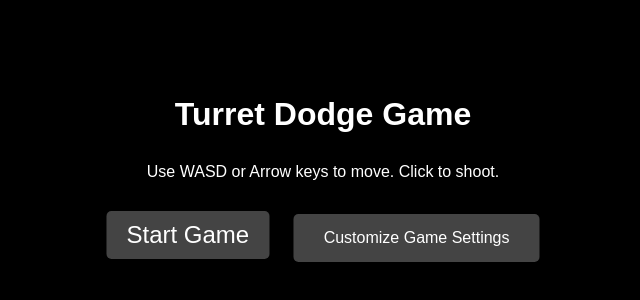
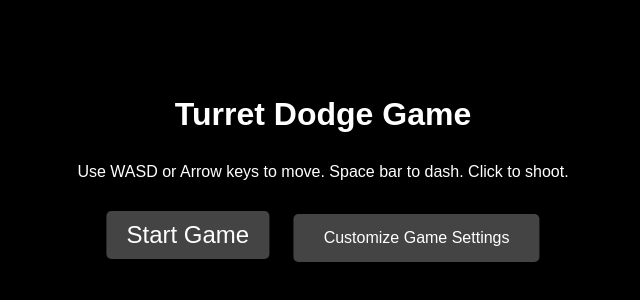
Before and after one commit to jasonli2446/turret-dodge-game, a plain HTML site: page index.html in a window 1280 px wide. Shown: the part 216-516 px from the top of the page, without its empty margins (317-957 px from the left). Drawn offline with Linux system fonts and the light colour scheme.

Commit message:
Update instructions: add dash movement control to game instructions

```diff
--- a/index.html
+++ b/index.html
@@ -14,7 +14,7 @@
 <body>
     <div id="startScreen">
         <h1>Turret Dodge Game</h1>
-        <p>Use WASD or Arrow keys to move. Click to shoot.</p>
+        <p>Use WASD or Arrow keys to move. Space bar to dash. Click to shoot.</p>
         <button id="startButton" class="styled-button">Start Game</button>
         <button id="customizeButton" class="styled-button" style="margin-top: 20px;">Customize Game Settings</button>
     </div>
```
